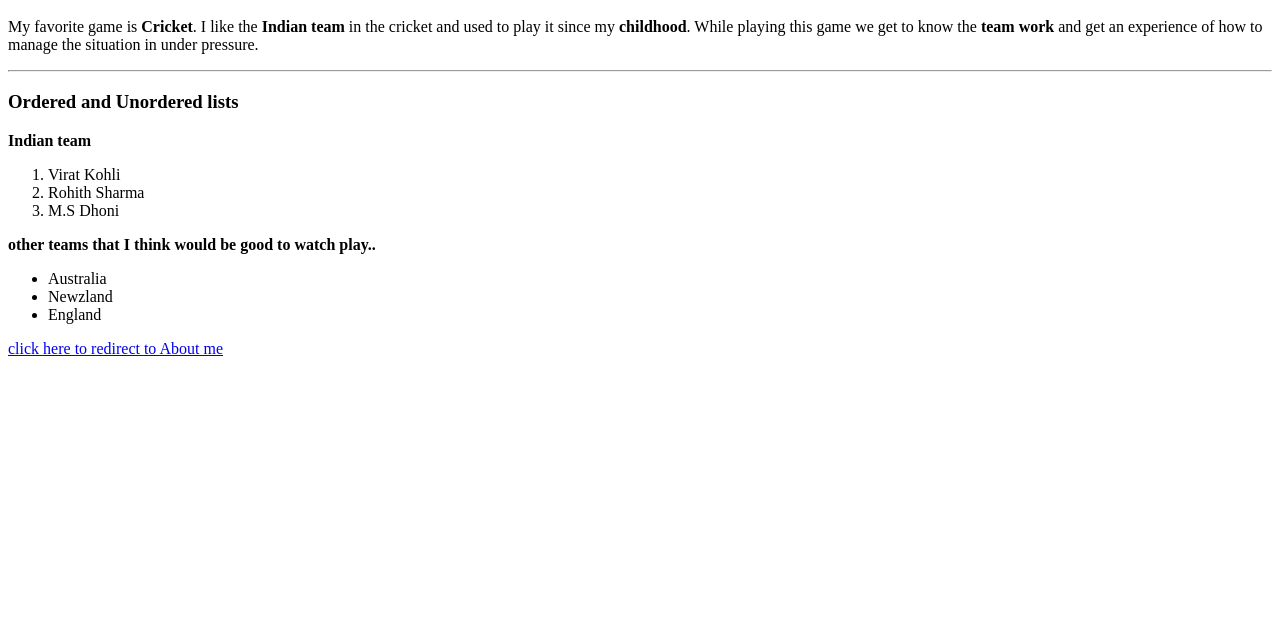
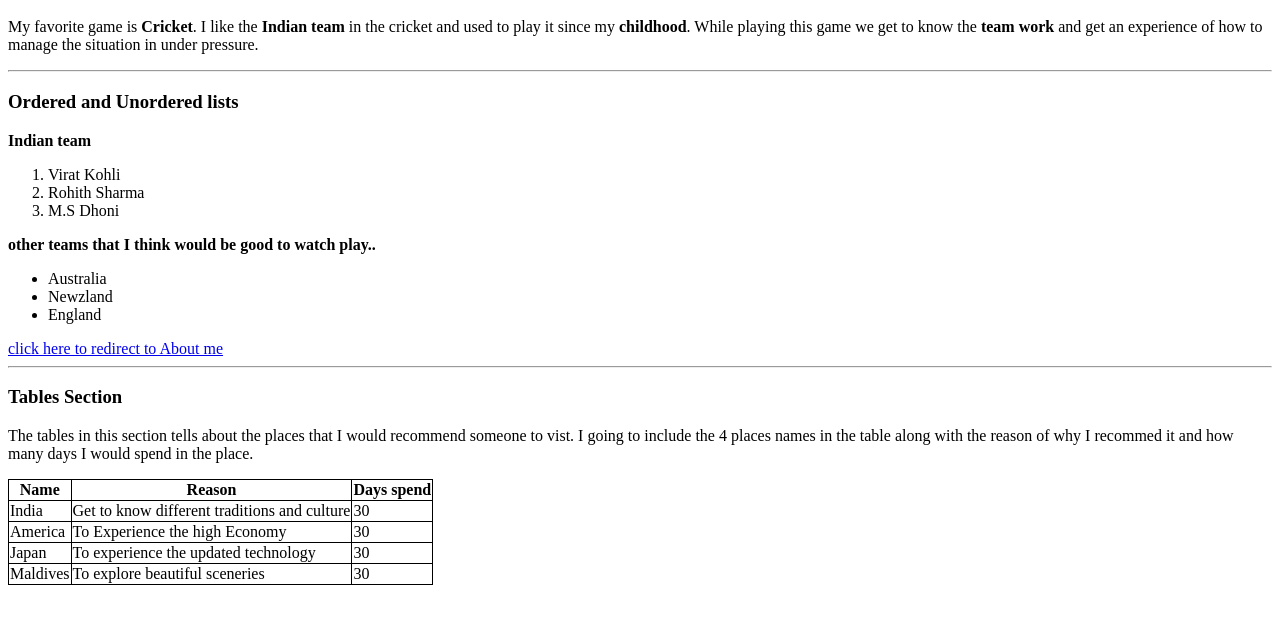
Before and after one commit to 44-563-Web-Apps-S23/44563-webapps-assignment-3-Charan0517, a plain HTML site: page index.html in a window 1280 px wide. Shown: the part 101-724 px from the top of the page. Drawn offline with Linux system fonts and the light colour scheme.

Commit message:
Add Table

```diff
--- a/index.html
+++ b/index.html
@@ -22,5 +22,35 @@
             <li>England</li>
         </ul>
         <a href="C:\Users\S560619\Desktop\webapps-repos\44563-webapps-assignment-3-Charan0517\aboutme.html">click here to  redirect to About me</a>
+        <hr>
+        <h3>Tables Section</h3>
+        <p>The tables in this section tells about the places that I would recommend someone to vist. I going to include the 4 places names in the table along with the reason of why I recommed it and how many days I would spend in the place.</p>
+        <table style = "border: 1px solid black;border-collapse: collapse;">
+            <tr>
+                <th style = "border: 1px solid black;border-collapse: collapse;">Name</th>
+                <th style = "border: 1px solid black;border-collapse: collapse;">Reason</th>
+                <th style = "border: 1px solid black;border-collapse: collapse;">Days spend</th>
+            </tr>
+            <tr>
+                <td style = "border: 1px solid black;border-collapse: collapse;">India</td>
+                <td style = "border: 1px solid black;border-collapse: collapse;">Get to know different traditions and culture</td>
+                <td style = "border: 1px solid black;border-collapse: collapse;">30</td>
+            </tr>
+            <tr>
+                <td style = "border: 1px solid black;border-collapse: collapse;">America</td>
+                <td style = "border: 1px solid black;border-collapse: collapse;">To Experience the high Economy</td>
+                <td style = "border: 1px solid black;border-collapse: collapse;">30</td>
+            </tr>
+            <tr>
+                <td style = "border: 1px solid black;border-collapse: collapse;">Japan</td>
+                <td style = "border: 1px solid black;border-collapse: collapse;">To experience the updated technology</td>
+                <td style = "border: 1px solid black;border-collapse: collapse;">30</td>
+            </tr>
+            <tr>
+                <td style = "border: 1px solid black;border-collapse: collapse;">Maldives</td>
+                <td style = "border: 1px solid black;border-collapse: collapse;">To explore beautiful sceneries</td>
+                <td style = "border: 1px solid black;border-collapse: collapse;">30</td>
+            </tr>
+        </table>
     </body>
 </html>
```
